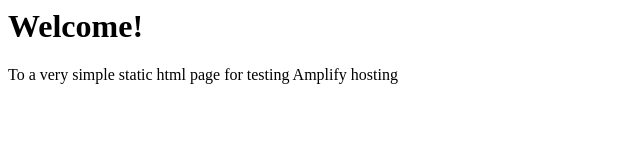
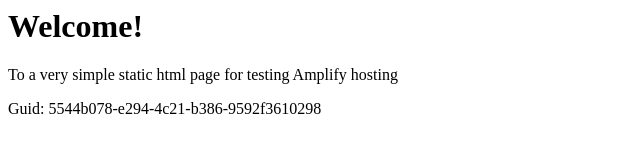
Before and after one commit to aws-aemilia-cdg/Github-PR-Commit-Integration-Test-DoNotTouch-GitHubAutoBuildCanaryTest-v1-preprod-eu-west-3, a website: page src/index.html in a window 1280 px wide. Shown: the whole page, without its empty margins (0-640 px from the left). Drawn offline with Linux system fonts and the light colour scheme.

Commit message:
commit from integ tests

```diff
--- a/src/index.html
+++ b/src/index.html
@@ -1,3 +1,5 @@
+
+
 <html lang="en">
 
 <head>
@@ -10,6 +12,6 @@
 <body>
     <h1>Welcome!</h1>
     <p>To a very simple static html page for testing Amplify hosting</p>
-</body>
+    <p>Guid: 5544b078-e294-4c21-b386-9592f3610298</p></body>
 
 </html>
```
